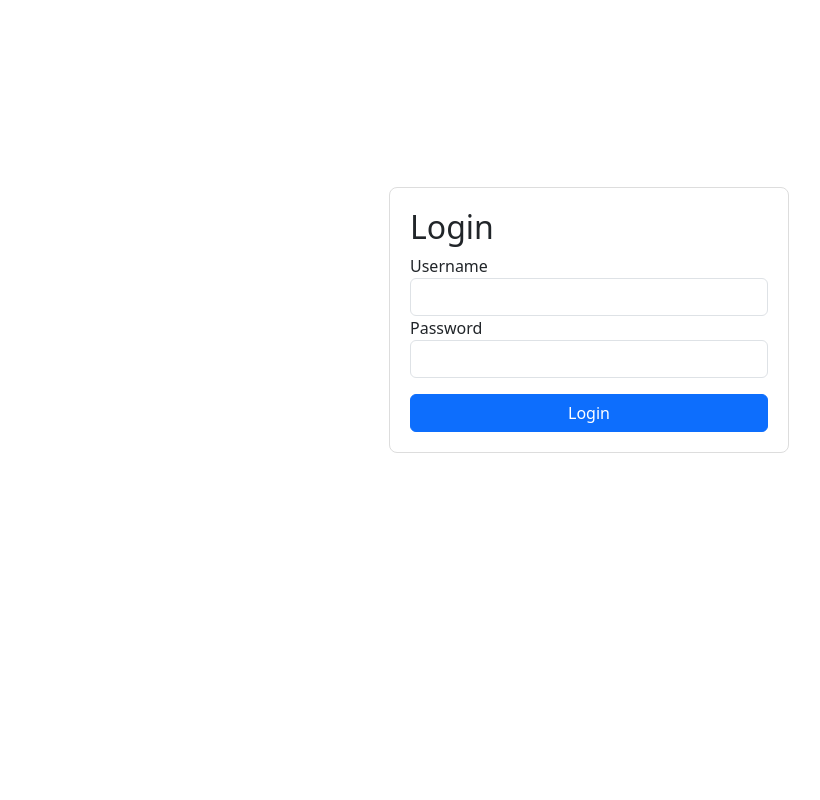
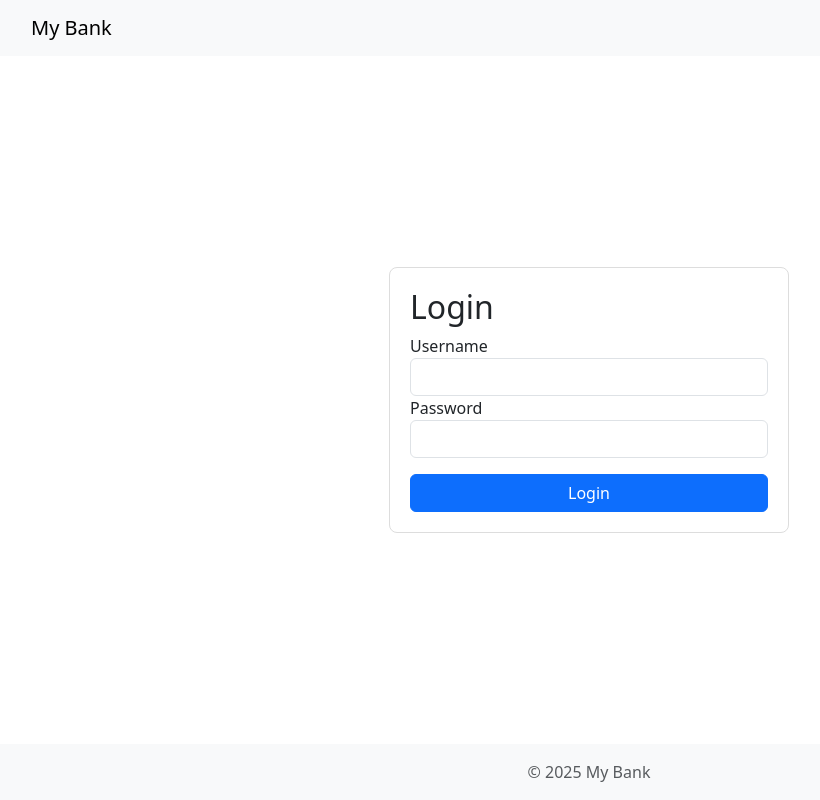
Before and after one commit to aamersadiq/mt-dash, a React (Create React App) app in the folder front-end/: page /login in a window 1280 px wide. Shown: the whole page, without its empty margins (51-871 px from the left). Built offline with nearby package versions, Linux system fonts and the light colour scheme.

Commit message:
added header and footer with log out button

```diff
--- a/front-end/public/index.html
+++ b/front-end/public/index.html
@@ -2,7 +2,7 @@
 <html lang="en">
   <head>
     <meta charset="utf-8" />
-    <link rel="icon" href="%PUBLIC_URL%/favicon.ico" />
+    <link rel="icon" href="./favicon.ico" />
     <meta name="viewport" content="width=device-width, initial-scale=1" />
     <meta name="theme-color" content="#000000" />
     <meta
--- a/front-end/src/App.js
+++ b/front-end/src/App.js
@@ -1,16 +1,21 @@
 import React from 'react';
-import { Route, Routes, Navigate } from 'react-router-dom';
+import { BrowserRouter as Router, Route, Routes, Navigate } from 'react-router-dom';
 import { useSelector } from 'react-redux';
+import Header from './core/Header';
+import Footer from './core/Footer';
 import Login from './components/login/Login';
 import AccountDashboard from './components/dashboard/AccountDashboard';
 import Transfer from './components/transfer/Transfer';
-import PrivateRoute from './core/PrivateRoute';
+import 'bootstrap/dist/css/bootstrap.min.css';
 
 function App() {
   const token = useSelector((state) => state.auth.token);
 
   return (
-    <div>
+    <div className="d-flex flex-column min-vh-100">
+      <Header />
+      <main role="main" className="flex-grow-1">
+        <div className="container mt-4">
           <Routes>
             <Route path="/" element={<Navigate to="/login" />} />
             <Route path="/login" element={<Login />} />
@@ -19,6 +24,9 @@ function App() {
             <Route path="*" element={<Navigate to="/login" />} />
           </Routes>
         </div>
+      </main>
+      <Footer />
+    </div>
   );
 }
 
--- a/front-end/src/components/dashboard/AccountDashboard.js
+++ b/front-end/src/components/dashboard/AccountDashboard.js
@@ -24,11 +24,6 @@ function AccountDashboard() {
     setSelectedAccount(account);
   };
 
-  const handleLogout = () => {
-    dispatch(logout());
-    navigate('/login');
-  };
-
   const formatDate = (dateString) => {
     const date = new Date(dateString);
     return date.toISOString().split('T')[0];
@@ -45,10 +40,7 @@ function AccountDashboard() {
 
   return (
     <div className="container mt-4">
-       <div className="d-flex justify-content-between align-items-center">
-        <h2>Account Dashboard</h2>
-        <button className="btn btn-danger" onClick={handleLogout}>Log Out</button>
-      </div>
+      <h2>Account Dashboard</h2>
       {hasAccountManageRole && (
             <button
               className="btn btn-primary mt-3"
--- /dev/null
+++ b/front-end/src/core/Footer.js
@@ -0,0 +1,14 @@
+import React from 'react';
+import 'bootstrap/dist/css/bootstrap.min.css';
+
+function Footer() {
+  return (
+    <footer className="footer mt-auto py-3 bg-light">
+      <div className="container text-center">
+        <span className="text-muted">&copy; 2025 My Bank</span>
+      </div>
+    </footer>
+  );
+}
+
+export default Footer;
--- /dev/null
+++ b/front-end/src/core/Header.css
@@ -0,0 +1,3 @@
+.align-right {
+    margin-left: auto;
+  }
--- /dev/null
+++ b/front-end/src/core/Header.js
@@ -0,0 +1,39 @@
+import React from 'react';
+import { useDispatch, useSelector } from 'react-redux';
+import { Link, useNavigate } from 'react-router-dom';
+import { logout } from '../store/auth/authSlice';
+import 'bootstrap/dist/css/bootstrap.min.css';
+import './Header.css'; // Import the CSS file
+
+function Header() {
+  const dispatch = useDispatch();
+  const navigate = useNavigate();
+  const isLoggedIn = useSelector((state) => state.auth.isLoggedIn); // Assuming you have an isLoggedIn flag
+
+  const handleLogout = () => {
+    dispatch(logout());
+    navigate('/login');
+  };
+
+  return (
+    <header className="navbar navbar-expand-lg navbar-light bg-light">
+      <div className="container">
+        <Link className="navbar-brand" to="/">My Bank</Link>
+        <button className="navbar-toggler" type="button" data-toggle="collapse" data-target="#navbarNav" aria-controls="navbarNav" aria-expanded="false" aria-label="Toggle navigation">
+          <span className="navbar-toggler-icon"></span>
+        </button>
+        <div className="collapse navbar-collapse" id="navbarNav">
+          <ul className="navbar-nav ml-auto align-right">
+            {isLoggedIn && (
+              <li className="nav-item">
+                <button className="btn btn-danger" onClick={handleLogout}>Log Out</button>
+              </li>
+            )}
+          </ul>
+        </div>
+      </div>
+    </header>
+  );
+}
+
+export default Header;
--- a/front-end/src/store/auth/authSlice.js
+++ b/front-end/src/store/auth/authSlice.js
@@ -8,12 +8,14 @@ const authSlice = createSlice({
     userId: null,
     token: null,
     roles: [],
+    isLoggedIn: false
   },
   reducers: {
     setUser(state, action) {
       state.userId = action.payload.userId;
       state.token = action.payload.token;
       state.roles = action.payload.roles;
+      state.isLoggedIn = true;
       sessionStorage.setItem('token', action.payload.token);
       sessionStorage.setItem('userId', action.payload.userId);
       sessionStorage.setItem('roles', JSON.stringify(action.payload.roles));
@@ -22,6 +24,7 @@ const authSlice = createSlice({
       state.userId = null;
       state.token = null;
       state.roles = [];
+      state.isLoggedIn = false;
       sessionStorage.removeItem('token');
       sessionStorage.removeItem('userId');
       sessionStorage.removeItem('roles');
```
Also changed, not shown: 1 other file (tests, documents, lock files or other folders). Lines whose indentation alone changed are shown as unchanged.
